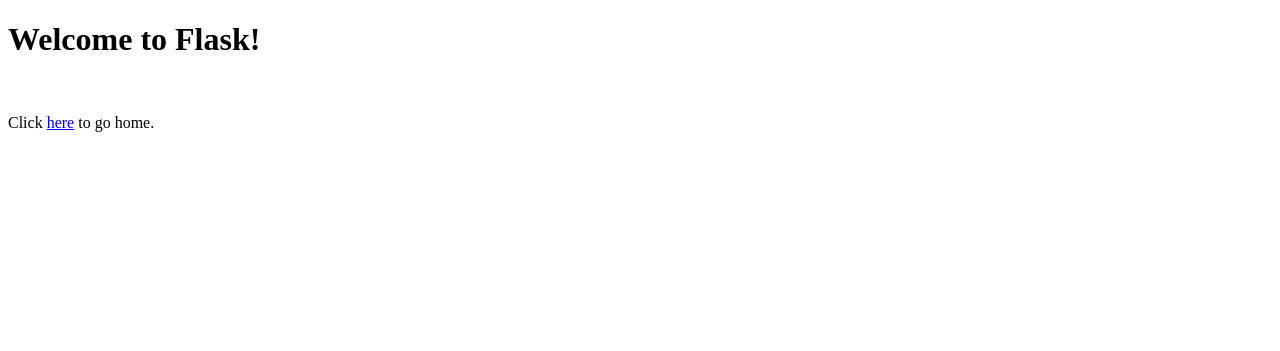
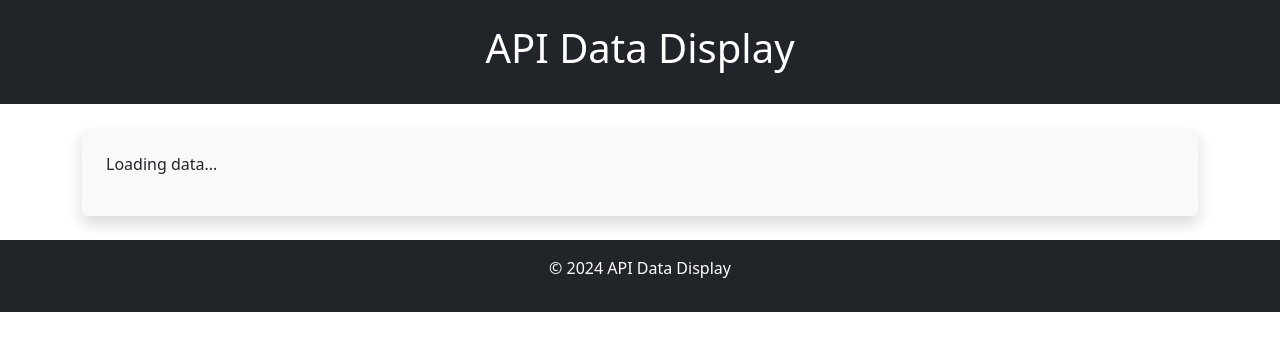
Before and after one commit to sherry7337/DevOpsExperiment---team-1, a Flask app: template templates/Dashboard.html in a window 1280 px wide. Shown: the top 351 px of the page. Run offline with Flask 3, Linux system fonts and the light colour scheme; the template is opened without the code that fills it, so the values that code supplies are empty; some libraries are stand-ins or nearby versions.

Commit message:
Session 2 start

```diff
--- a/aa_log.txt
+++ b/aa_log.txt
@@ -1,2 +1,4 @@
-Session start 19:34 29/04/2024
-Session end 21:32 29/04/2024
+Session 1 start 19:34 29/04/2024
+Session 1 end 21:32 29/04/2024
+
+Session 2 start 19:22 29/04/2024
--- a/templates/Dashboard.html
+++ b/templates/Dashboard.html
@@ -1,14 +1,38 @@
 <!DOCTYPE html>
 <html>
 <head>
-    <title>Flask Intro</title>
+    <title>Dashboard</title>
+    <!-- Bootstrap CSS-->
     <meta name="viewport" content="width=device-width, initial-scale=1.0">
+    <link href="static/bootstrap.min.css" rel="stylesheet" media="screen">
 </head>
 <body>
+    <!-- Dashboard content here -->
+
+    <header class="bg-dark text-white py-4">
         <div class="container">
-      <h1>Welcome to Flask!</h2>
-      <br>
-      <p>Click <a href="/">here</a> to go home.</p>
+            <h1 class="text-center">API Data Display</h1>
         </div>
+    </header>
+
+    <main class="py-4">
+        <div class="container">
+            <div id="data-container" class="bg-light p-4 rounded shadow">
+                <!-- Placeholder for API data -->
+                <p>Loading data...</p>
+            </div>
+        </div>
+    </main>
+
+    <footer class="bg-dark text-white py-3">
+        <div class="container text-center">
+            <p>&copy; 2024 API Data Display</p>
+        </div>
+    </footer>
+
+    <!-- Bootstrap JS and dependencies -->
+    <script src="https://ajax.googleapis.com/ajax/libs/jquery/3.5.1/jquery.min.js"></script>
+    <script src="https://cdnjs.cloudflare.com/ajax/libs/popper.js/1.16.0/umd/popper.min.js"></script>
+    <script src="https://maxcdn.bootstrapcdn.com/bootstrap/4.5.2/js/bootstrap.min.js"></script>
 </body>
 </html>
```
Lines whose indentation alone changed are shown as unchanged.
